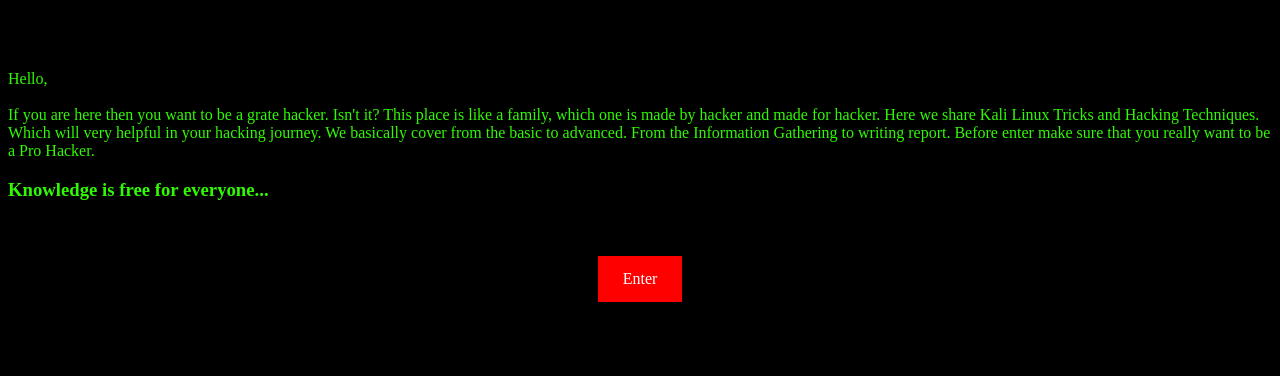
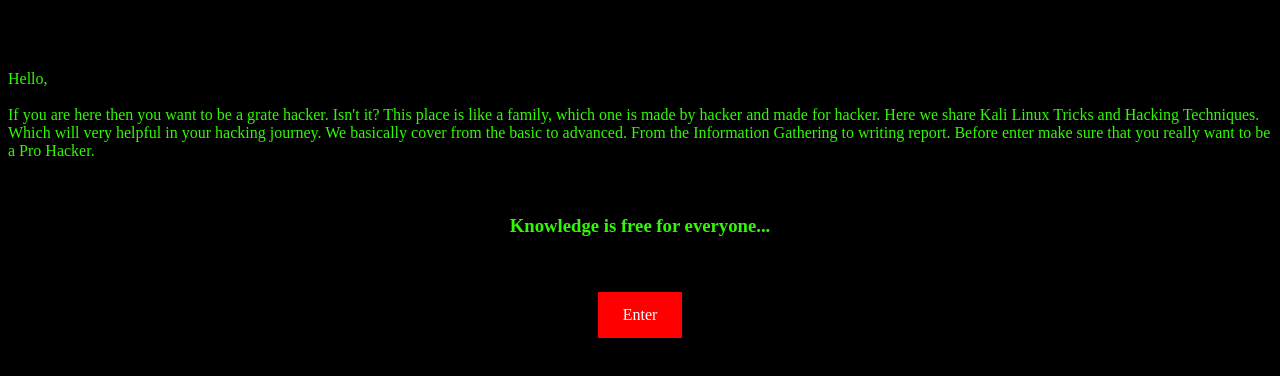
Before and after one commit to jaykali/jaykali.github.io, a plain HTML site: page index.html in a window 1280 px wide. Shown: the part 66-442 px from the top of the page. Drawn offline with Linux system fonts and the light colour scheme.

Commit message:
Update index.html

```diff
--- a/index.html
+++ b/index.html
@@ -44,8 +44,10 @@ which one is made by hacker and made for hacker. Here we share Kali Linux Tricks
 Which will very helpful in your hacking journey. We basically cover from the basic to advanced. From the Information Gathering
 to writing report. Before enter make sure that you really want to be a Pro Hacker.
 </br>
-<h3>Knowledge is free for everyone...
-     </h3>
+</br>
+<br>
+<center><h3>Knowledge is free for everyone...
+  </h3></center>
 </br>
 </br>
    <center> <a href="https://www.kalilinux.in">Enter</a>
```
